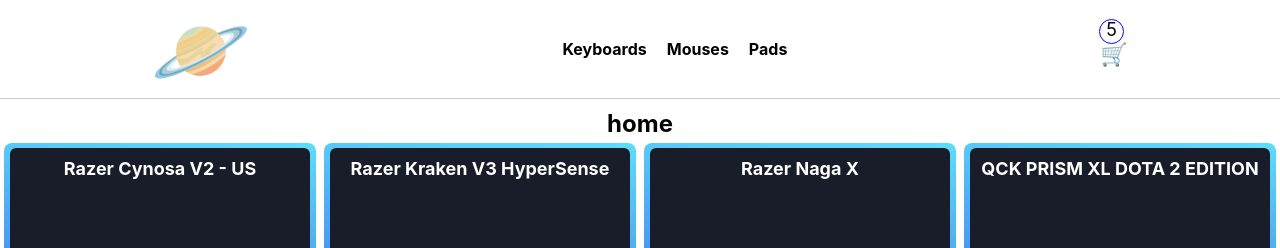
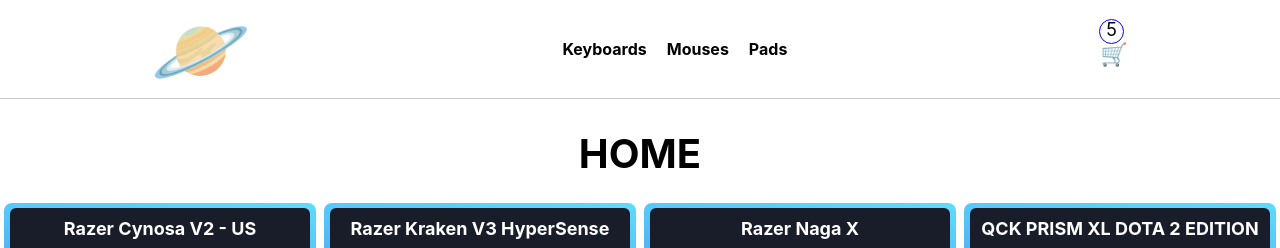
Before and after one commit to SmaelNicolas/Ej_2daEntrega_ReactJs, a React (Create React App) app: page / in a window 1280 px wide. Shown: the top 248 px of the page. Built offline with nearby package versions, Linux system fonts and the light colour scheme; grey boxes are pictures that could not be loaded.

Commit message:
add comments , and styles title

```diff
--- a/src/components/ItemListContainer/ItemListContainer.jsx
+++ b/src/components/ItemListContainer/ItemListContainer.jsx
@@ -14,7 +14,7 @@
 	const { idCategory } = useParams();
 
 	//UN ESTADO PARA SIMULAR UNA TARDANZA EN LA CARGA DE DATOS Y MOSTRAR UN COMPONENTE DE CARGA
-	// INICIALIZADO EN TRUE PORQUE NO QUEREMOS QUE AL MOMENTO DE MONTARSE ESTE COMPONENTE SE MUESTREN CAMPOS VACIOS
+	// INICIALIZADO EN TRUE PORQUE NO QUEREMOS QUE AL MOMENTO DE MONTARSE ESTE COMPONENTE SE MUESTREN CAMPOS VACIOS o INEXISTENTES
 	const [loading, setLoading] = useState(true);
 
 	//ESTADO QUE VOY A UTILIZAR PARA GUARDAR MIS PRODUCTOS, YA SEA SI ESTAN FILTRADOS O NO SEGUN EN LA URL QUE ME ENCUENTRE
@@ -34,16 +34,19 @@
 				setLoading(false);
 			}, 2000);
 		} else {
-			// AL EXISTIR CATEGORIA ES PORUQE ESTAMOS EN UNA URL category/idCategory
+			// AL EXISTIR CATEGORIA ES PORUQE ESTAMOS EN UNA URL category/:idCategory
 			// TRAER LOS PORDUCTOS YA FILTRADOS POR CATEGORIA
 			getItems(idCategory)
+				// GUARDO LA RESPUESTA EN EL ESTADO PARA ALMACENAR MIS PRODUCTOS
 				.then((response) => setMyProducts(response))
+				// DESPUES DE TODO SIMULO UN RETRASO DE 2S PARA YA MOSTRAR LOS PRODUCTOS FILTRADOS
 				.finally(
 					setTimeout(() => {
 						setLoading(false);
 					}, 2000)
 				);
 		}
+		// idCategory EN EL ARRAY DE DEPENDENCIA PARA GENERAR UN NUEVO CICLO DEL USEEFFECT AL CAMBIAR ENTRE CATEGORIAS
 	}, [idCategory]);
 
 	//ESTA FUNCION DEVUELVE UNA PROMESA CON LOS PRODUCTOS FILTRADOS
@@ -57,13 +60,14 @@
 	// MUESTRO EL COMPONENTE LOADING
 	// SI NO ESTA CARGANDO
 	// YA ME ASEGURO DE TENER LOS PRODUCTOS DISPONIBLES PARA PODER SER RENDERIZADOS
-
 	return loading ? (
 		<Loading />
 	) : (
 		<section className='container--ItemListContainer'>
 			{/* TITULO DINAMICO SEGUN LA URL DONDE ESTEMOS */}
-			<h2>{idCategory === undefined ? "home" : idCategory}</h2>
+			<h2 className='itemListContainer--title'>
+				{idCategory === undefined ? "home" : idCategory}
+			</h2>
 
 			<div className='container--cards'>
 				{/* RECORRO EL ESTADO DONDE GUARDO LOS PRODUCTOS LUEGO DE HABERLOS FILTRADOS O NO  */}
--- a/src/components/ItemListContainer/itemListContainer.css
+++ b/src/components/ItemListContainer/itemListContainer.css
@@ -13,3 +13,12 @@
 	justify-content: center;
 	align-items: center;
 }
+
+.itemListContainer--title {
+	width: 100%;
+	text-align: center;
+	text-transform: uppercase;
+	padding: 20px 0px;
+	font-size: 40px;
+	color: black;
+}
```
